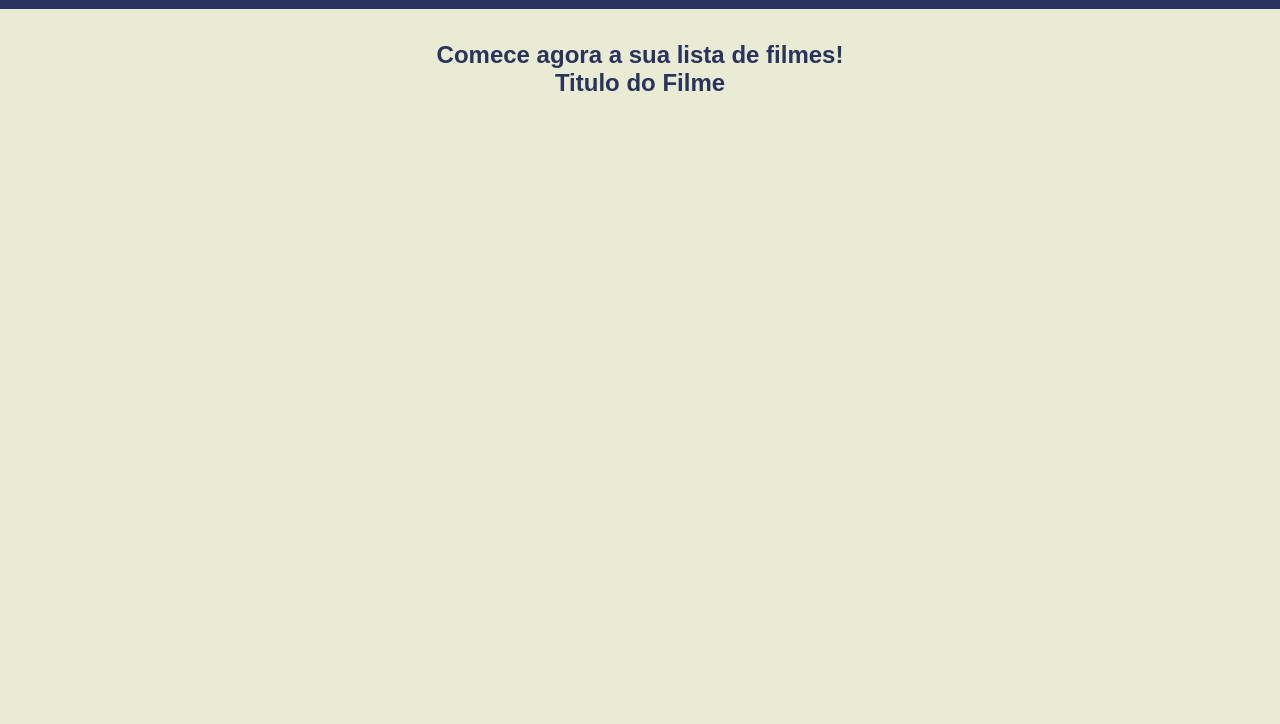
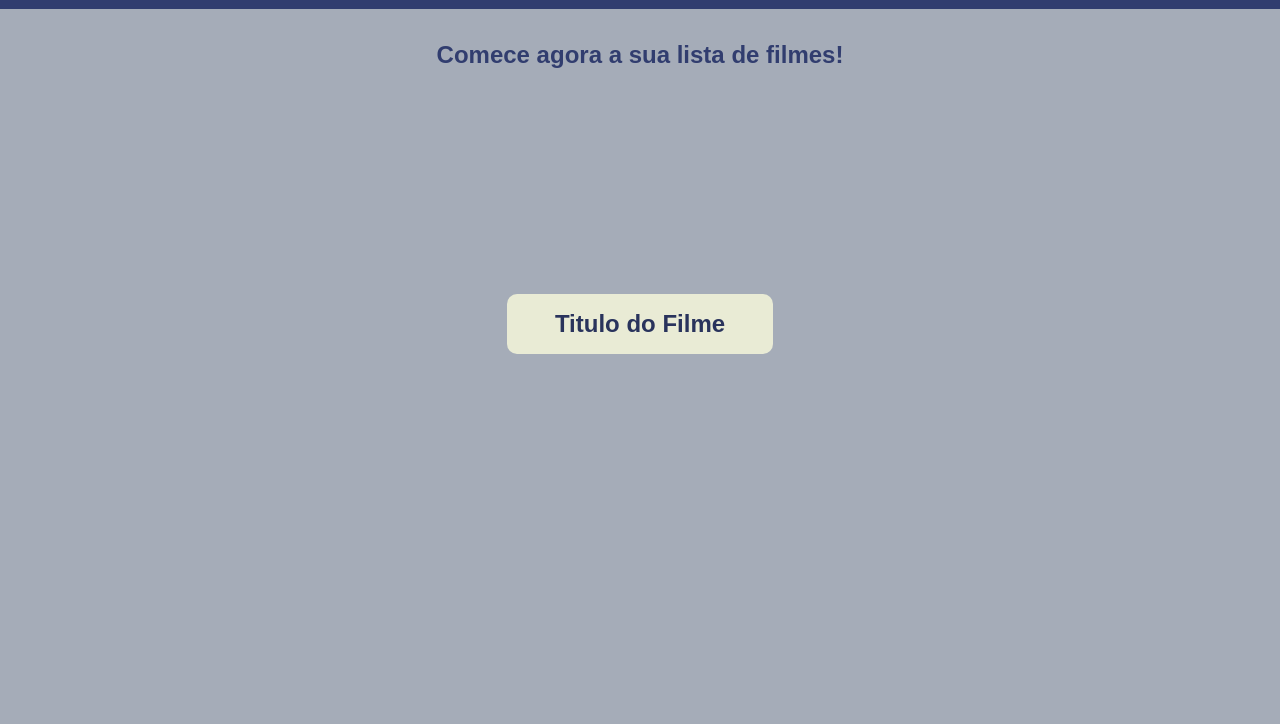
Before and after one commit to jcsalerno/catalogo-filmes-js, a plain HTML site: page index.html in a window 1280 px wide. Shown: the part 76-800 px from the top of the page. Drawn offline with nearby package versions, Linux system fonts and the light colour scheme.

Commit message:
adição de modal

```diff
--- a/index.html
+++ b/index.html
@@ -9,6 +9,7 @@
       rel="stylesheet"
       href="https://cdn.jsdelivr.net/npm/bootstrap-icons@1.11.1/font/bootstrap-icons.css"
     />
+    <link rel="stylesheet" href="./modal.css" />
   </head>
   <body>
     <header>
--- /dev/null
+++ b/modal.css
@@ -0,0 +1,34 @@
+:root {
+  --primary-color: #29335c;
+  --light-primary: #3f4f8d;
+  --ligthest-color: #e9ebd5;
+  --secondary-color: #774936;
+  --light-secondary: #c08972;
+}
+
+#modal-overlay {
+  display: flex;
+  position: fixed;
+  top: 0;
+  left: 0;
+  width: 100vw;
+  height: 100dvh;
+  justify-content: center;
+  align-items: center;
+}
+
+#modal-background {
+  background-color: var(--light-primary);
+  width: 100%;
+  height: 100%;
+  position: absolute;
+  z-index: 0;
+  opacity: 0.4;
+}
+
+#modal-container {
+  z-index: 1;
+  background-color: var(--ligthest-color);
+  padding: 1rem 3rem;
+  border-radius: 10px;
+}
```
